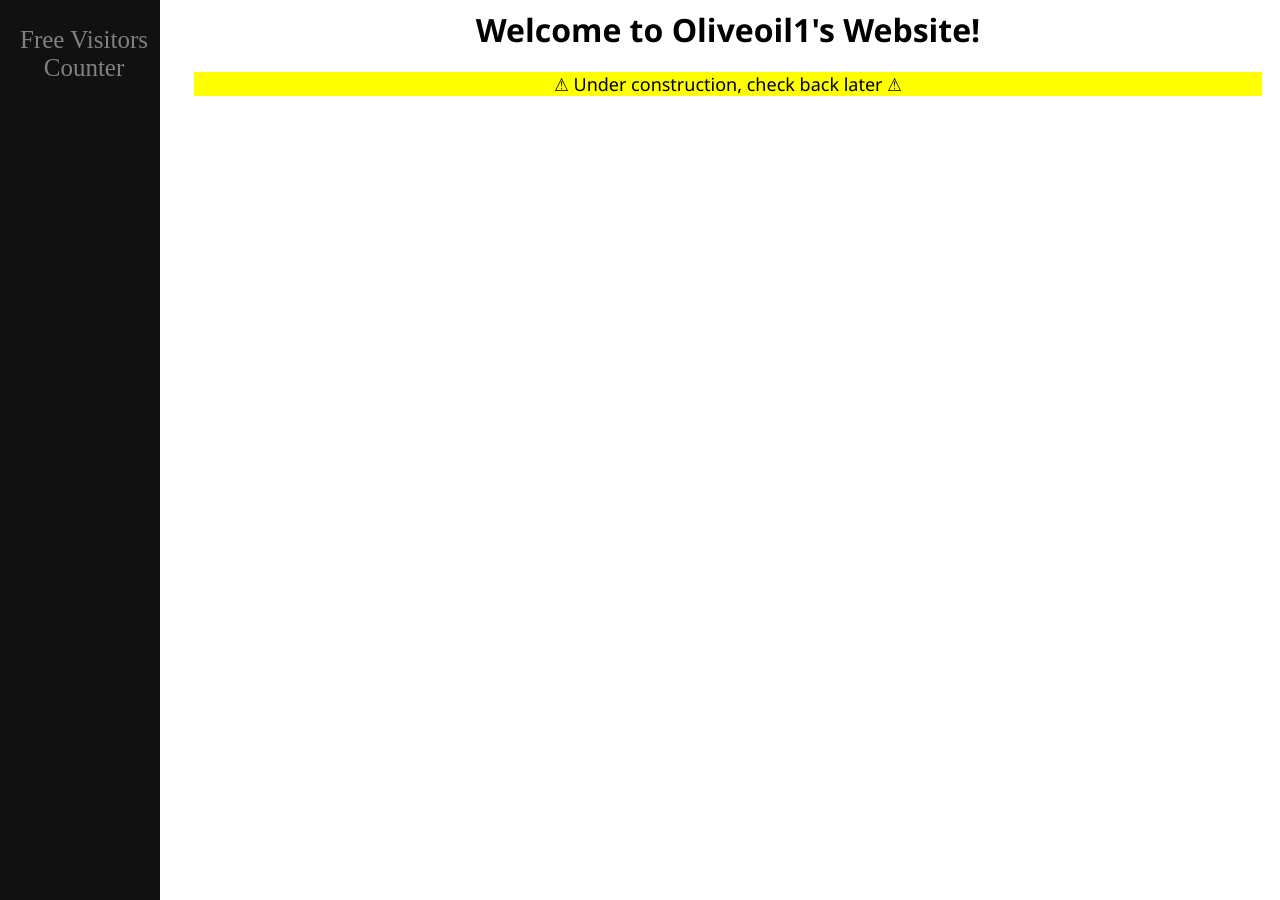
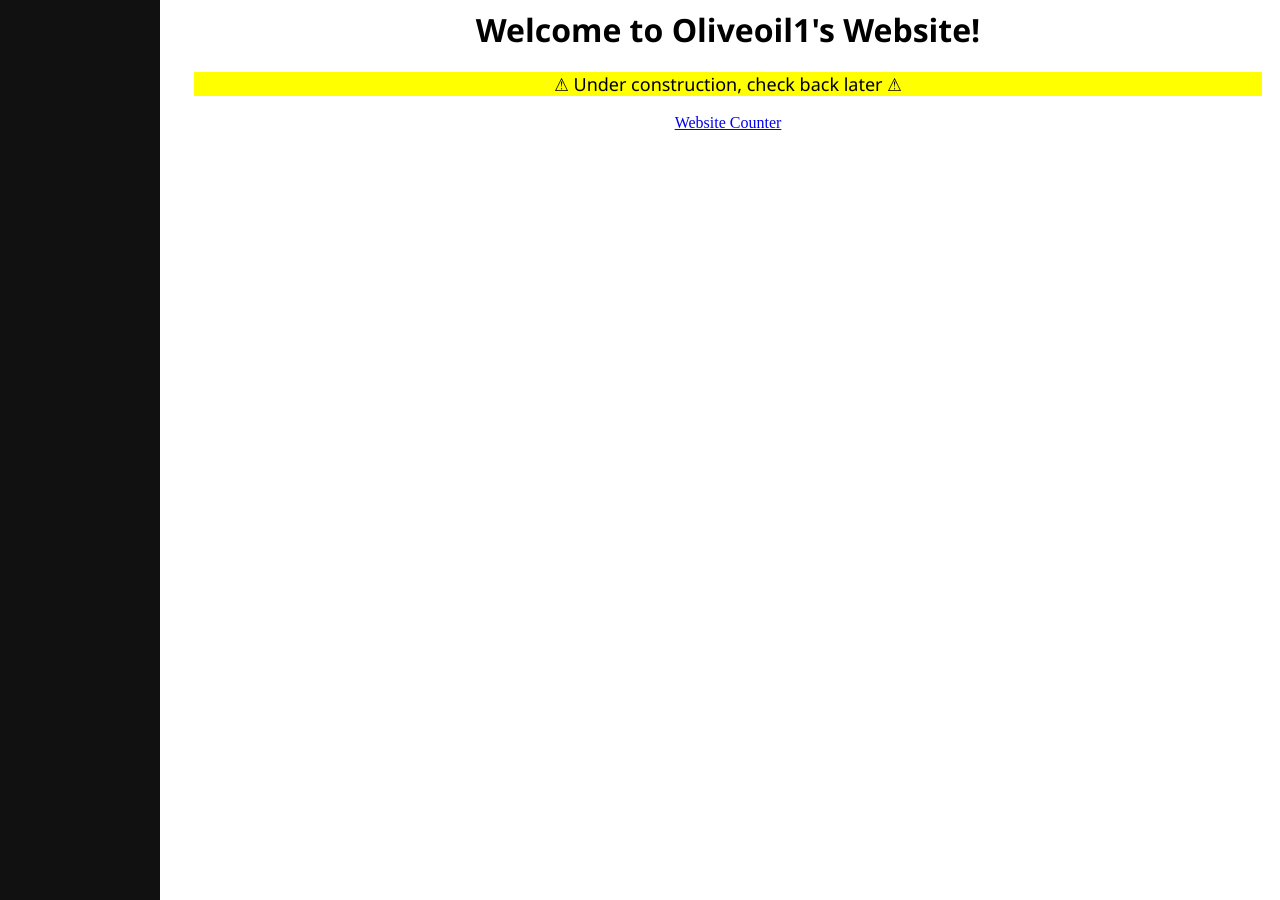
Before and after one commit to OliveOil1/OliveOil1.github.io, a Jekyll site: the page index.html, which Jekyll copies as it is, in a window 1280 px wide. Built offline with Jekyll 4.4.1, drawn with Linux system fonts in a browser that asks for light colours.

Commit message:
Update index.html

```diff
--- a/index.html
+++ b/index.html
@@ -78,7 +78,7 @@
 <body>
 <!-- Side navigation -->
     <div class="sidenav">
-        <center><a href="https://livetrafficfeed.com/website-counter" data-time="Pacific%2FFiji" data-root="0" id="LTF_counter_href">Free Visitors Counter</a><script type="text/javascript" src="//cdn.livetrafficfeed.com/static/static-counter/live.v2.js"></script><noscript><a href="https://livetrafficfeed.com/website-counter">Free Visitors Counter</a></noscript></center>
+
     </div>
 
 <!-- Main Content -->
@@ -87,6 +87,8 @@
             <h1>Welcome to Oliveoil1's Website!</h1>
 
             <p class="underconstruction">⚠ Under construction, check back later ⚠</p>
+
+            <center><a href="https://livetrafficfeed.com/website-counter" data-time="America%2FNew_York" data-root="0" id="LTF_counter_href">Website Counter</a><script type="text/javascript" src="//cdn.livetrafficfeed.com/static/static-counter/live.v2.js"></script><noscript><a href="https://livetrafficfeed.com/website-counter">Website Counter</a></noscript></center>
         </div>
     </div>
 </body>
```
